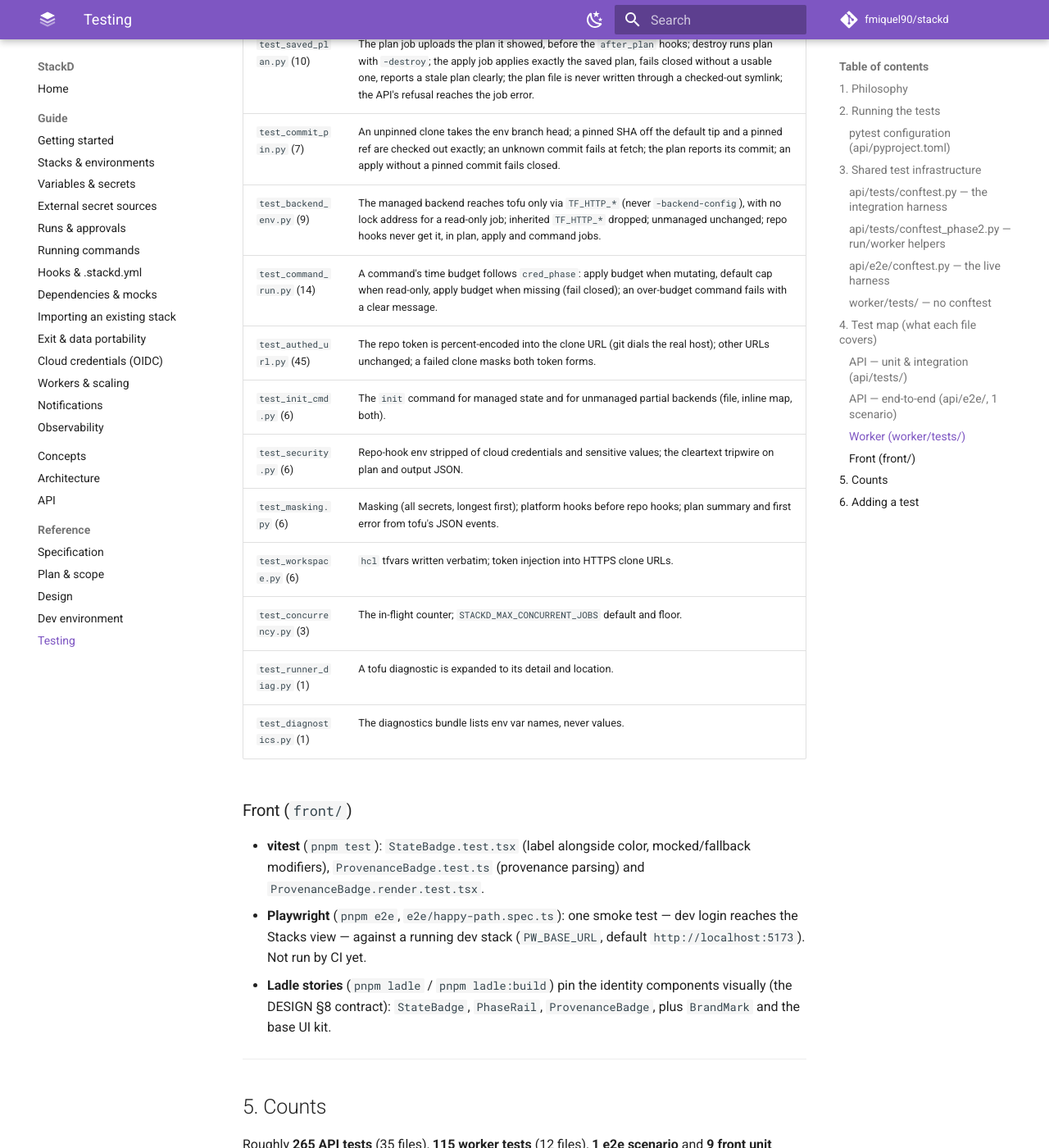
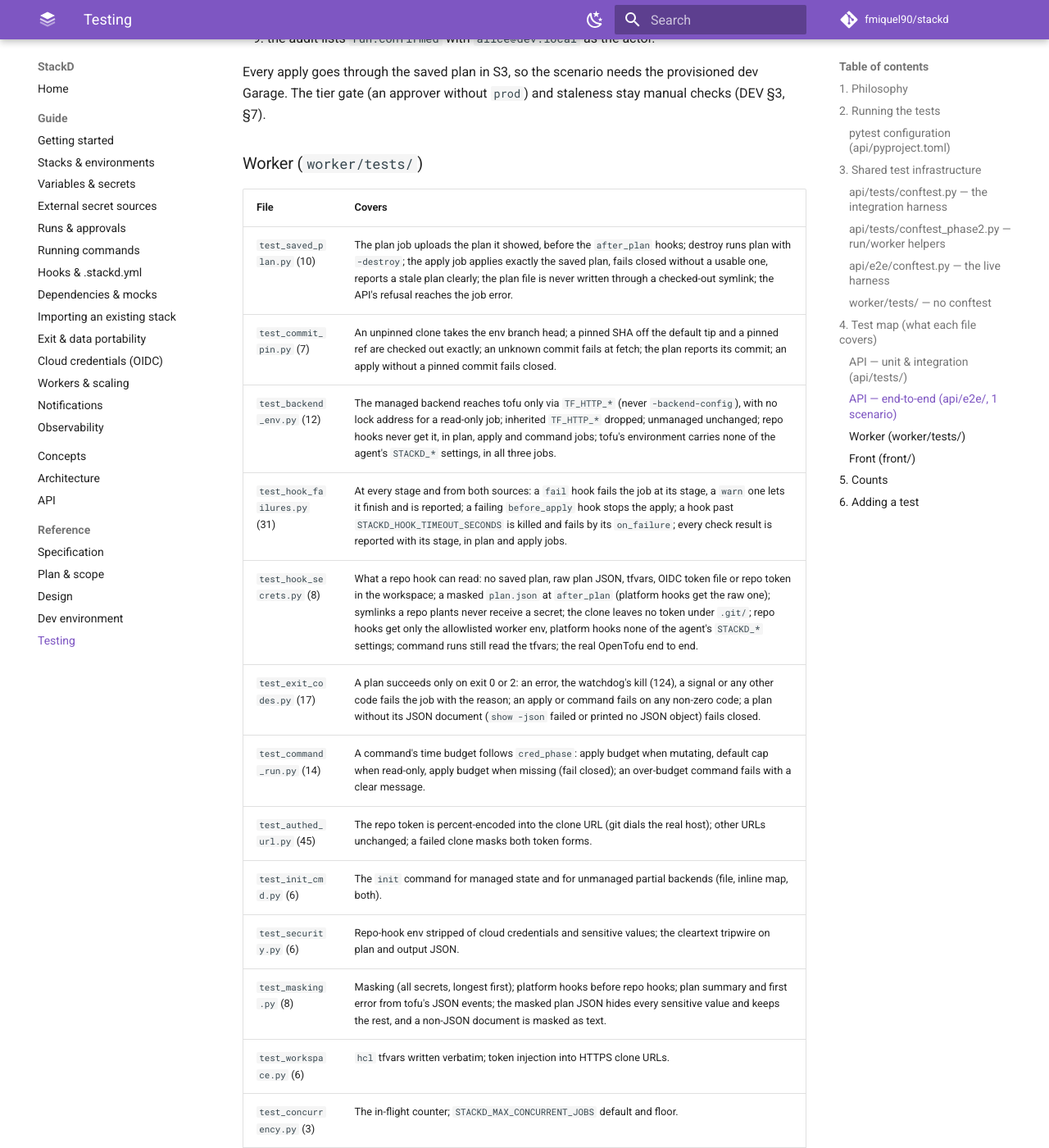
Before and after one commit to fmiquel90/stackd, an MkDocs documentation site: the page built from docs/TESTING.md, in a window 1280 px wide and 1400 px high, scrolled down 7158 px. Shown: the whole window at 82% size. Built offline with MkDocs 1.6.1 and Material for MkDocs 9.7.7, drawn with Linux system fonts in a browser that asks for light colours; comment, search, counter and statistics services are not loaded; some of the changed text lies outside the part shown.

Commit message:
docs(testing): map the new hook, check and exit-code tests; refresh counts
TESTING lists test_check_results, test_apply_stage_hooks, test_hook_failures, test_hook_secrets
and test_exit_codes, and the grown backend-env, masking and deletion suites: 276 API tests in 37
files, 175 worker tests in 15 files (--collect-only). DEV no longer says repo hooks inherit the
worker's environment, seeds fixtures in every dev task, and checks staleness through the API.

Co-Authored-By: Claude Opus 5.5 <noreply@anthropic.com>
Claude-Session: https://claude.ai/code/session_01GnPDxipMbvu5Jz99ykzK9t

```diff
--- a/docs/TESTING.md
+++ b/docs/TESTING.md
@@ -111,7 +111,9 @@ Tests that need the scheduler's tasks (worker loss, head polling, drift) call th
 Worker tests import agent modules directly (`agent.main`, `agent.workspace`, `agent.runner`,
 `agent.masking`, `agent.diagnostics`…) and fake the API client where a job is driven end to end.
 No DB and no external network: the clone tests run real `git` against local repositories (one
-dials a closed loopback port).
+dials a closed loopback port, `test_hook_secrets.py` serves one over a loopback HTTP server). Hooks
+run for real (`sh -c`); tofu is a stand-in script, except in the one test that runs the real
+OpenTofu when `tofu` is on the `PATH` (skipped otherwise).
 
 ---
 
@@ -135,12 +137,14 @@ all. Counts in parentheses include parametrized cases and drift as tests are add
 | `test_saved_plan.py` (10) | The plan is stored encrypted and served only to the run's apply job; it can't be replaced after the plan phase; a blob moved to another run's key doesn't decrypt; no saved plan → nothing served; proposed runs save none; destroy runs plan with `-destroy`; 64 MiB cap; deleted once the run is terminal, kept if that transition rolls back. |
 | `test_commands.py` (8) | Command runs: allowlist, read-only for writers, mutating needs `can_apply`, lifecycle + audit; mutating → `rw` token with the apply-window TTL, read-only → `ro` token with the 6 h TTL. |
 | `test_promote.py` (5) | Promotion pins the source's applied commit (audited); needs an applied source; refuses cross-stack; distinct 404 for a missing source vs target; the source stays space-gated. |
-| `test_deletion.py` (5) | Stack/env deletion refused (409) while a run is active, allowed once it is terminal; attachments, hooks and notification targets removed with their target (audited); an attach racing a deletion leaves no orphan. |
+| `test_deletion.py` (7) | Stack/env deletion refused (409) while a run is active, allowed once it is terminal; attachments, hooks and notification targets removed with their target (audited); an attach racing a deletion leaves no orphan (variable set, hook, notification target). |
 | `test_variables_api.py` (12) | Layered resolution and provenance; sensitive values write-only; attached set can't be deleted; selectors on stack/env labels; tier attachments; cross-space attach refused; a tier attachment stays in the set's space; input discovery; backend config file round trip; `protected` forces no autodeploy. |
 | `test_tfvars.py` (4) | `hcl` variables routed to the generated `.auto.tfvars`, everything else to JSON. |
 | `test_secret_sources.py` (8) | External secret references: live value masked, static fallback + apply gate, `error` mode fails closed, break-glass override (needs apply right), source CRUD hides the bootstrap secret, in-use source can't be deleted, a fallback appearing at the apply claim is gated. |
 | `test_dependencies.py` (10) | Mocks (used, block apply, real value wins, missing → fail), anti-cycle, cascade; `link-by-name` idempotent, skips hand-made and racing edges and in-request cycles; `/graph` hides edges outside the caller's spaces. |
 | `test_hooks.py` (2) | Platform hook CRUD, tagged `platform` in the claim; writer gate. |
+| `test_check_results.py` (4) | Every check result is kept with its stage in `check_results.results`, the warn/fail ones in `checks`: a plan failing on a check records it with the ones before; an apply's checks add to the plan's; a job failing on no check leaves them alone; a run recorded before `results` existed keeps its checks. |
+| `test_apply_stage_hooks.py` (6) | `before_apply`/`after_apply` checks are recorded and audited (`run.check_warned`); an apply without checks keeps the plan's; a failing `after_apply` hook records the outputs, clears the drift and cascades nothing; a failed apply records no outputs and leaves the drift. |
 | `test_state_backend.py` (13) | HTTP state backend (moto S3): LOCK/POST/GET/UNLOCK and serial regression; `ro` tokens can't write or unlock, `plan` tokens lock but can't write, proposed runs never lock; env scoping; TTL follows the credential phase; a terminal run's token can't write; UNLOCK and a locked POST need the holder's lock ID; import session (adopt, admin-only, managed state only). |
 | `test_oidc.py` (4) | Issuer metadata + JWKS; the plan token's `sub`; apply uses the apply role; AssumeRole against moto STS. |
 | `test_scheduler.py` (4) | The advisory lock survives a task's commit (dedicated connection); worker loss fails an executing run, waits the apply window for a mutating command, spares `unconfirmed`/`confirmed` runs. |
@@ -184,12 +188,15 @@ The tier gate (an approver without `prod`) and staleness stay manual checks (DEV
 |---|---|
 | `test_saved_plan.py` (10) | The plan job uploads the plan it showed, before the `after_plan` hooks; destroy runs plan with `-destroy`; the apply job applies exactly the saved plan, fails closed without a usable one, reports a stale plan clearly; the plan file is never written through a checked-out symlink; the API's refusal reaches the job error. |
 | `test_commit_pin.py` (7) | An unpinned clone takes the env branch head; a pinned SHA off the default tip and a pinned ref are checked out exactly; an unknown commit fails at fetch; the plan reports its commit; an apply without a pinned commit fails closed. |
-| `test_backend_env.py` (9) | The managed backend reaches tofu only via `TF_HTTP_*` (never `-backend-config`), with no lock address for a read-only job; inherited `TF_HTTP_*` dropped; unmanaged unchanged; repo hooks never get it, in plan, apply and command jobs. |
+| `test_backend_env.py` (12) | The managed backend reaches tofu only via `TF_HTTP_*` (never `-backend-config`), with no lock address for a read-only job; inherited `TF_HTTP_*` dropped; unmanaged unchanged; repo hooks never get it, in plan, apply and command jobs; tofu's environment carries none of the agent's `STACKD_*` settings, in all three jobs. |
+| `test_hook_failures.py` (31) | At every stage and from both sources: a `fail` hook fails the job at its stage, a `warn` one lets it finish and is reported; a failing `before_apply` hook stops the apply; a hook past `STACKD_HOOK_TIMEOUT_SECONDS` is killed and fails by its `on_failure`; every check result is reported with its stage, in plan and apply jobs. |
+| `test_hook_secrets.py` (8) | What a repo hook can read: no saved plan, raw plan JSON, tfvars, OIDC token file or repo token in the workspace; a masked `plan.json` at `after_plan` (platform hooks get the raw one); symlinks a repo plants never receive a secret; the clone leaves no token under `.git/`; repo hooks get only the allowlisted worker env, platform hooks none of the agent's `STACKD_*` settings; command runs still read the tfvars; the real OpenTofu end to end. |
+| `test_exit_codes.py` (17) | A plan succeeds only on exit 0 or 2: an error, the watchdog's kill (124), a signal or any other code fails the job with the reason; an apply or command fails on any non-zero code; a plan without its JSON document (`show -json` failed or printed no JSON object) fails closed. |
 | `test_command_run.py` (14) | A command's time budget follows `cred_phase`: apply budget when mutating, default cap when read-only, apply budget when missing (fail closed); an over-budget command fails with a clear message. |
 | `test_authed_url.py` (45) | The repo token is percent-encoded into the clone URL (git dials the real host); other URLs unchanged; a failed clone masks both token forms. |
 | `test_init_cmd.py` (6) | The `init` command for managed state and for unmanaged partial backends (file, inline map, both). |
 | `test_security.py` (6) | Repo-hook env stripped of cloud credentials and sensitive values; the cleartext tripwire on plan and output JSON. |
-| `test_masking.py` (6) | Masking (all secrets, longest first); platform hooks before repo hooks; plan summary and first error from tofu's JSON events. |
+| `test_masking.py` (8) | Masking (all secrets, longest first); platform hooks before repo hooks; plan summary and first error from tofu's JSON events; the masked plan JSON hides every sensitive value and keeps the rest, and a non-JSON document is masked as text. |
 | `test_workspace.py` (6) | `hcl` tfvars written verbatim; token injection into HTTPS clone URLs. |
 | `test_concurrency.py` (3) | The in-flight counter; `STACKD_MAX_CONCURRENT_JOBS` default and floor. |
 | `test_runner_diag.py` (1) | A tofu diagnostic is expanded to its detail and location. |
@@ -210,7 +217,7 @@ The tier gate (an approver without `prod`) and staleness stay manual checks (DEV
 
 ## 5. Counts
 
-Roughly **265 API tests** (35 files), **115 worker tests** (12 files), **1 e2e scenario** and
+Roughly **276 API tests** (37 files), **175 worker tests** (15 files), **1 e2e scenario** and
 **9 front unit tests**, parametrized cases included. The numbers move with every change; count them
 instead of trusting this page:
 
```
Also changed, not shown: docs/DEV.md (+7 -7 lines).
